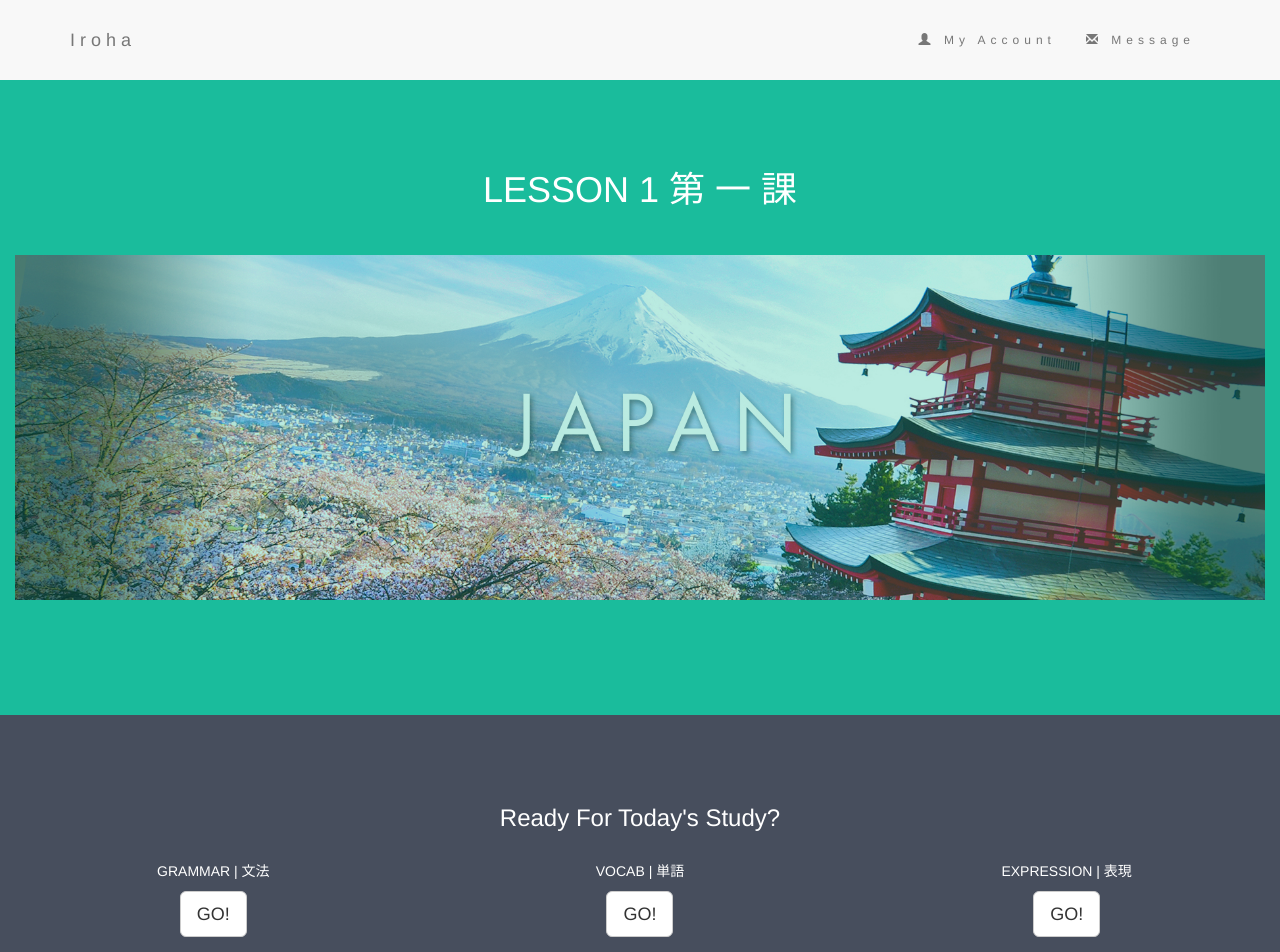
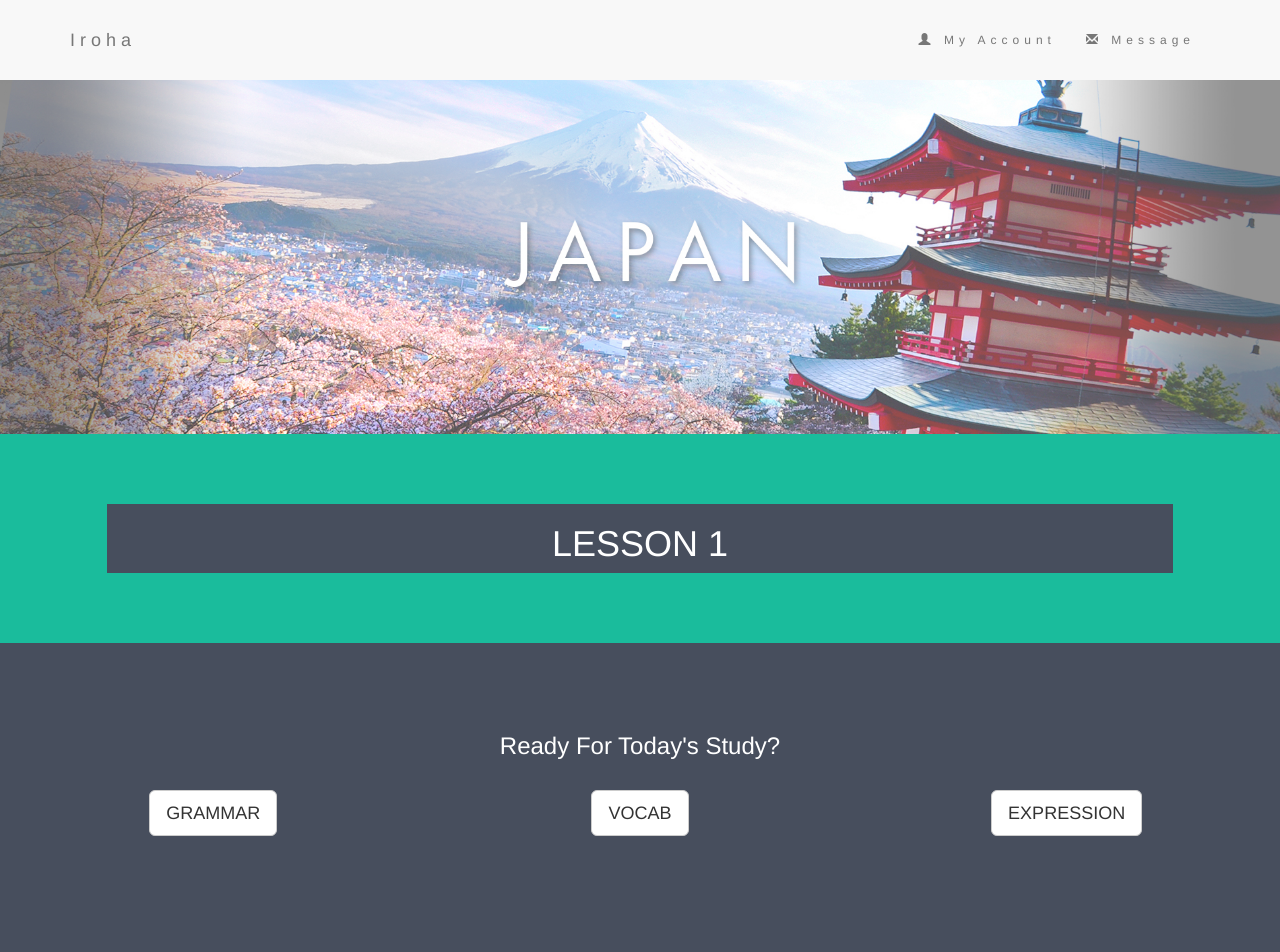
Before and after one commit to Rick-Xia/Japanese-iroha, a plain HTML site: page lessonSample.html in a window 1280 px wide. Shown: the top 952 px of the page. Drawn offline with nearby package versions, Linux system fonts and the light colour scheme.

Commit message:
get rid of all kanji

```diff
--- a/lessonSample.html
+++ b/lessonSample.html
@@ -101,25 +101,28 @@
                 </div>
             </div>
         </nav>
+        <img src="./img/japan_header.jpg" alt="Header" style="opacity: 0.7">
         <div class="container-fluid bg-1 text-center">
-            <h1 class="margin">LESSON 1   第 一 課</h1>
-            <img class="margin" src="./img/japan_header.jpg" alt="Header" style="opacity: 0.7">
+            <div class="row">
+                <div class="col-xs-1"></div>
+                <div class="col-xs-10 bg-2 text-center">
+                    <h1> LESSON 1 </h1>
+                </div>
+                <div class="col-xs-1"></div>
+            </div>
         </div>
         <div class="container-fluid bg-2 text-center">
             <h3>Ready For Today's Study? </h3>
             <br />
             <div class="row">
                 <div class="col-xs-4">
-                    <p>GRAMMAR | 文法</p>
-                    <a href="#" class="btn btn-default btn-lg"> GO! </a>
+                    <a href="#" class="btn btn-default btn-lg"> GRAMMAR </a>
                 </div>
                 <div class="col-xs-4">
-                    <p>VOCAB | 単語</p>
-                    <a href="#" class="btn btn-default btn-lg"> GO! </a>
+                    <a href="#" class="btn btn-default btn-lg"> VOCAB </a>
                 </div>
                 <div class="col-xs-4">
-                    <p>EXPRESSION | 表現</p>
-                    <a href="#" class="btn btn-default btn-lg"> GO! </a>
+                    <a href="#" class="btn btn-default btn-lg"> EXPRESSION </a>
                 </div>
             </div>
         </div>
```
